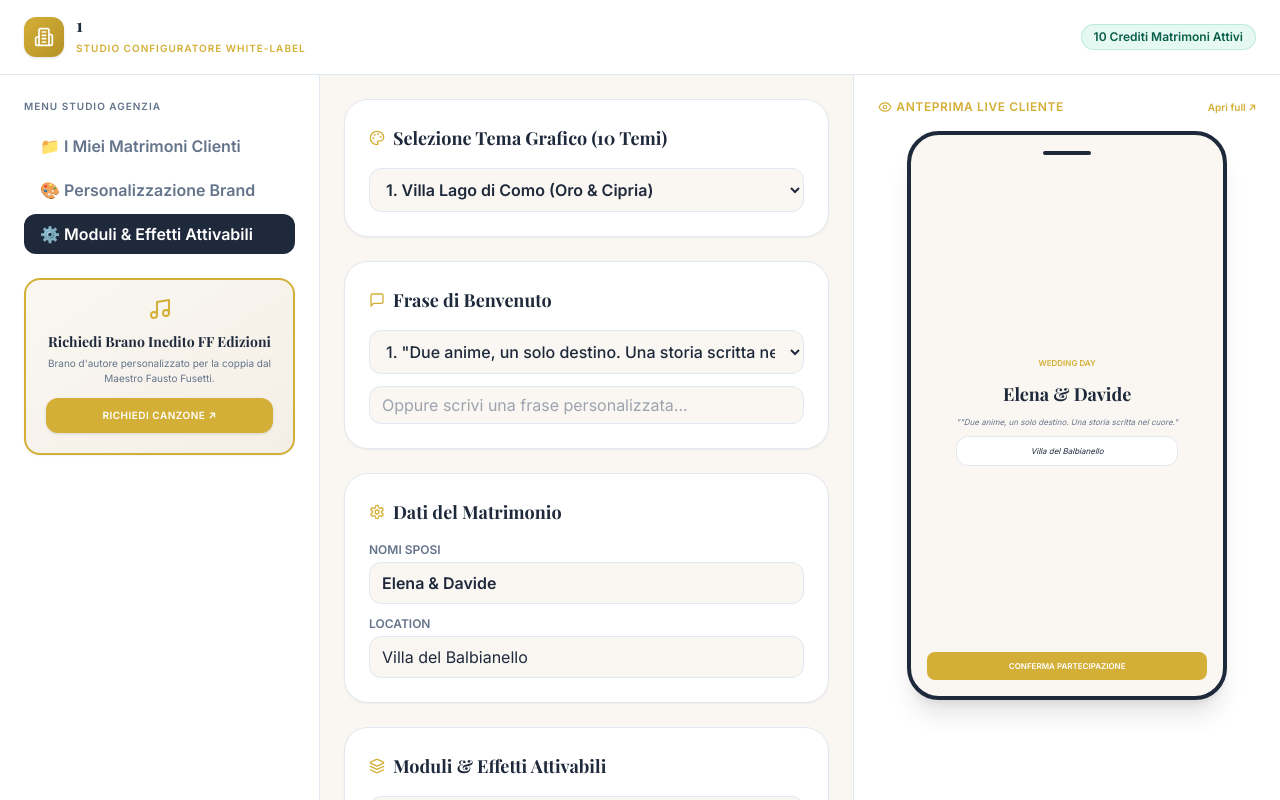
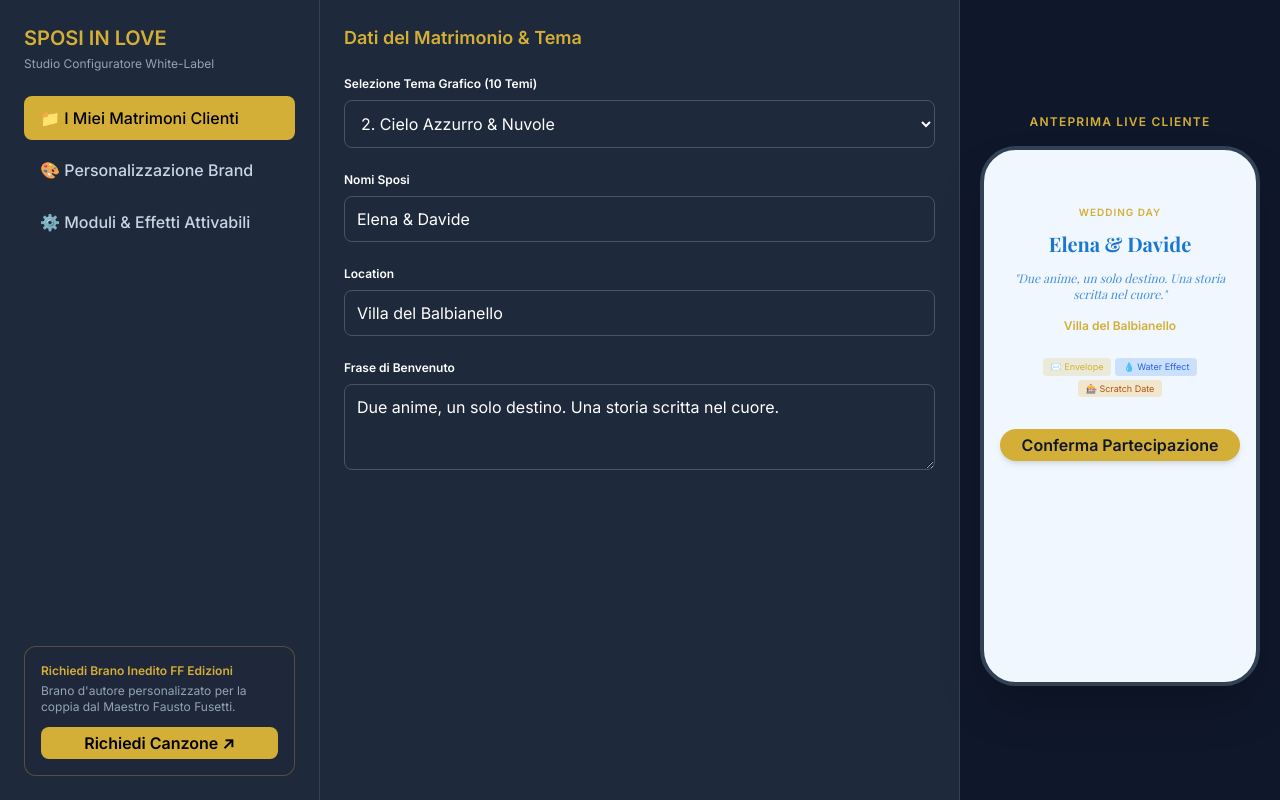
Before and after one commit to Rickym2025/love, a Next.js app: page /agency/1 in a window 1280 px wide. Shown: the top 800 px of the page. Built offline with nearby package versions, Linux system fonts and the light colour scheme; a web font is replaced by a local one.

Commit message:
Update page.tsx

```diff
--- a/src/app/agency/[agencyId]/page.tsx
+++ b/src/app/agency/[agencyId]/page.tsx
@@ -1,48 +1,15 @@
-'use client';
+"use client";
+import React, { useState } from "react";
 
-import React, { useState } from 'react';
-import Link from 'next/link';
-import { Building2, Settings, Sparkles, Music, Eye, Layers, Palette, MessageSquare, CheckCircle2 } from 'lucide-react';
+export default function AgencyStudioPage() {
+  const [activeTab, setActiveTab] = useState<"wedding" | "brand" | "modules">("wedding");
+  const [selectedTheme, setSelectedTheme] = useState("2"); // Tema Nuvole/Azzurro
+  const [welcomePhrase, setWelcomePhrase] = useState("Due anime, un solo destino. Una storia scritta nel cuore.");
+  const [coupleNames, setCoupleNames] = useState("Elena & Davide");
+  const [locationName, setLocationName] = useState("Villa del Balbianello");
+  const [showWeb3FormsModal, setShowWeb3FormsModal] = useState(false);
 
-export default function AgencyStudioPage({ params }: { params: { agencyId: string } }) {
-  const agencyName = params.agencyId.replace(/-/g, ' ').toUpperCase();
-
-  const [activeTab, setActiveTab] = useState<'matrimoni' | 'brand' | 'effetti' | 'musica'>('effetti');
-
-  // STATO CONFIGURAZIONE SPOSI
-  const [coupleNames, setCoupleNames] = useState('Elena & Davide');
-  const [weddingDate, setWeddingDate] = useState('2026-09-28');
-  const [locationName, setLocationName] = useState('Villa del Balbianello');
-  const [selectedTheme, setSelectedTheme] = useState('1');
-  const [selectedPhrase, setSelectedPhrase] = useState('1');
-  const [customPhrase, setCustomPhrase] = useState('');
-
-  const themes = [
-    { id: '1', name: '1. Villa Lago di Como (Oro & Cipria)' },
-    { id: '2', name: '2. Cielo Azzurro & Nuvole' },
-    { id: '3', name: '3. Borgo Toscano & Olivo' },
-    { id: '4', name: '4. Borgo Antico & Ceralacca' },
-    { id: '5', name: '5. Giardino Botanico' },
-    { id: '6', name: '6. Gold & Silk Luxury' },
-    { id: '7', name: '7. Mare & Tramonto' },
-    { id: '8', name: '8. Chic Terracotta' },
-    { id: '9', name: '9. Nordic Minimalist' },
-    { id: '10', name: '10. Royal Palace' },
-  ];
-
-  const welcomePhrases = [
-    '1. "Due anime, un solo destino. Una storia scritta nel cuore."',
-    '2. "L\'amore non guarda con gli occhi, ma con l\'anima."',
-    '3. "Insieme è il nostro posto preferito nel mondo."',
-    '4. "Oggi inizia il nostro per sempre."',
-    '5. "Il giorno più bello da condividere con chi amiamo."',
-    '6. "C\'è solo una felicità nella vita: amare ed essere amati."',
-    '7. "Siete cordialmente invitati al nostro giorno speciale."',
-    '8. "L\'amore è composto da un\'unica anima che abita due corpi."',
-    '9. "Un capitolo d\'amore che inizia insieme a voi."',
-    '10. "La felicità è reale solo quando è condivisa."',
-  ];
-
+  // Moduli Attivabili
   const [modules, setModules] = useState({
     envelope: true,
     waterRipple: true,
@@ -54,218 +21,179 @@ export default function AgencyStudioPage({ params }: { params: { agencyId: strin
   });
 
   const toggleModule = (key: keyof typeof modules) => {
-    setModules((prev) => ({ ...prev, [key]: !prev[key] }));
+    setModules(prev => ({ ...prev, [key]: !prev[key] }));
   };
 
   return (
-    <div className="min-h-screen bg-[#FAF7F2] text-[#1E293B] flex flex-col">
+    <div className="min-h-screen bg-[#1E293B] text-white flex flex-col md:flex-row">
+      {/* COLONNA 1: MENU SINISTRA */}
+      <div className="w-full md:w-1/4 border-r border-slate-700 p-6 flex flex-col justify-between">
+        <div>
+          <h1 className="text-xl font-bold text-[#D4AF37] mb-1">SPOSI IN LOVE</h1>
+          <p className="text-xs text-slate-400 mb-6">Studio Configuratore White-Label</p>
 
-      {/* HEADER AGENZIA (ZERO ROSSO - SOLO ORO E BLU NOTTE) */}
-      <header className="bg-white border-b border-[#E2E8F0] px-6 py-4 flex items-center justify-between">
-        <div className="flex items-center gap-3">
-          <div className="w-10 h-10 rounded-xl bg-gradient-to-br from-[#D4AF37] to-[#B59226] text-white flex items-center justify-center font-bold text-sm shadow">
-            <Building2 className="w-5 h-5" />
-          </div>
-          <div>
-            <h1 className="font-serif text-lg font-bold text-[#1E293B] leading-none">{agencyName}</h1>
-            <span className="text-[10px] text-[#D4AF37] uppercase tracking-widest font-bold">Studio Configuratore White-Label</span>
-          </div>
-        </div>
-
-        <div className="flex items-center gap-3">
-          <span className="text-xs bg-emerald-500/10 text-emerald-800 border border-emerald-500/20 px-3 py-1 rounded-full font-bold">
-            10 Crediti Matrimoni Attivi
-          </span>
-        </div>
-      </header>
-
-      {/* STRUTTURA STUDIO A 3 COLONNE */}
-      <div className="flex-1 grid grid-cols-1 lg:grid-cols-12 gap-0">
-
-        {/* COLONNA 1: MENU NAVIGAZIONE E RICHIESTA BRANO FF EDIZIONI */}
-        <div className="lg:col-span-3 bg-white border-r border-[#E2E8F0] p-6 space-y-6">
-          <div>
-            <span className="text-[10px] text-[#64748B] uppercase tracking-widest font-bold block mb-3">Menu Studio Agenzia</span>
-            <nav className="space-y-1 text-xs font-bold">
+          <nav className="space-y-2">
             <button
-                onClick={() => setActiveTab('matrimoni')}
-                className={`w-full text-left px-4 py-3 rounded-xl transition-all ${
-                  activeTab === 'matrimoni' ? 'bg-[#1E293B] text-white' : 'hover:bg-[#FAF7F2] text-[#64748B]'
-                }`}
+              onClick={() => setActiveTab("wedding")}
+              className={`w-[100%] text-left px-4 py-3 rounded-lg text-sm font-medium transition ${activeTab === "wedding" ? "bg-[#D4AF37] text-black" : "hover:bg-slate-800 text-slate-300"}`}
             >
               📁 I Miei Matrimoni Clienti
             </button>
             <button
-                onClick={() => setActiveTab('brand')}
-                className={`w-full text-left px-4 py-3 rounded-xl transition-all ${
-                  activeTab === 'brand' ? 'bg-[#1E293B] text-white' : 'hover:bg-[#FAF7F2] text-[#64748B]'
-                }`}
+              onClick={() => setActiveTab("brand")}
+              className={`w-[100%] text-left px-4 py-3 rounded-lg text-sm font-medium transition ${activeTab === "brand" ? "bg-[#D4AF37] text-black" : "hover:bg-slate-800 text-slate-300"}`}
             >
               🎨 Personalizzazione Brand
             </button>
             <button
-                onClick={() => setActiveTab('effetti')}
-                className={`w-full text-left px-4 py-3 rounded-xl transition-all ${
-                  activeTab === 'effetti' ? 'bg-[#1E293B] text-white' : 'hover:bg-[#FAF7F2] text-[#64748B]'
-                }`}
+              onClick={() => setActiveTab("modules")}
+              className={`w-[100%] text-left px-4 py-3 rounded-lg text-sm font-medium transition ${activeTab === "modules" ? "bg-[#D4AF37] text-black" : "hover:bg-slate-800 text-slate-300"}`}
             >
               ⚙️ Moduli & Effetti Attivabili
             </button>
           </nav>
         </div>
 
-          {/* BOX RICHIESTA BRANO INEDITO FF EDIZIONI */}
-          <div className="bg-gradient-to-br from-[#FAF7F2] to-[#F4EFE6] border-2 border-[#D4AF37] p-5 rounded-2xl shadow-sm text-center">
-            <Music className="w-6 h-6 text-[#D4AF37] mx-auto mb-2 animate-bounce" />
-            <h4 className="font-serif text-sm font-bold text-[#1E293B] mb-1">Richiedi Brano Inedito FF Edizioni</h4>
-            <p className="text-[10px] text-[#64748B] mb-3">Brano d'autore personalizzato per la coppia dal Maestro Fausto Fusetti.</p>
-            <a
-              href="https://wa.me/3904251675950?text=Ciao%20Fausto,%20vorrei%20richiedere%20un%20brano%20inedito%20per%20un%20matrimonio!"
-              target="_blank"
-              rel="noopener noreferrer"
-              className="w-full py-2.5 rounded-xl bg-[#D4AF37] text-white text-[10px] font-bold uppercase tracking-wider block shadow hover:bg-[#B59226]"
+        {/* Box Richiesta Canzone FF Edizioni -> Apre Web3Form */}
+        <div className="bg-slate-800/80 p-4 rounded-xl border border-[#D4AF37]/30 mt-6">
+          <p className="text-xs font-bold text-[#D4AF37]">Richiedi Brano Inedito FF Edizioni</p>
+          <p className="text-xs text-slate-400 mt-1 mb-3">Brano d'autore personalizzato per la coppia dal Maestro Fausto Fusetti.</p>
+          <button
+            onClick={() => setShowWeb3FormsModal(true)}
+            className="w-[100%] py-2 bg-[#D4AF37] text-black rounded-lg text-xs font-bold hover:bg-amber-400 transition"
           >
             Richiedi Canzone ↗
-            </a>
+          </button>
         </div>
       </div>
 
-        {/* COLONNA 2: MODULI, TEMA GRAFICO E FRASE DI BENVENUTO */}
-        <div className="lg:col-span-5 p-6 overflow-y-auto space-y-6 bg-[#FAF7F2]">
+      {/* COLONNA 2: CONFIGURATORE CENTRALE */}
+      <div className="w-full md:w-2/4 p-6 border-r border-slate-700 overflow-y-auto max-h-screen">
+        {activeTab === "wedding" && (
+          <div className="space-y-6">
+            <h2 className="text-lg font-bold text-[#D4AF37]">Dati del Matrimonio & Tema</h2>
 
-          {/* SCELTA TEMA GRAFICO (10 TEMI) */}
-          <div className="bg-white p-6 rounded-3xl border border-[#E2E8F0] shadow-sm">
-            <h3 className="font-serif text-lg font-bold text-[#1E293B] mb-4 flex items-center gap-2">
-              <Palette className="w-4 h-4 text-[#D4AF37]" /> Selezione Tema Grafico (10 Temi)
-            </h3>
+            <div>
+              <label className="block text-xs font-semibold mb-2">Selezione Tema Grafico (10 Temi)</label>
               <select
                 value={selectedTheme}
                 onChange={(e) => setSelectedTheme(e.target.value)}
-              className="w-full bg-[#FAF7F2] border border-[#E2E8F0] rounded-xl px-3 py-2.5 font-bold text-xs"
+                className="w-[100%] p-3 rounded-lg bg-slate-800 border border-slate-600 text-sm text-white focus:outline-none focus:border-[#D4AF37]"
               >
-              {themes.map((t) => (
-                <option key={t.id} value={t.id}>{t.name}</option>
-              ))}
+                <option value="1">1. Avorio & Oro Bruciato (Villa del Balbianello)</option>
+                <option value="2">2. Cielo Azzurro & Nuvole</option>
+                <option value="3">3. Smeraldo & Ceralacca Dorata</option>
+                <option value="4">4. Rose Gold & Quartz</option>
+                <option value="5">5. Blu Notte & Stelle</option>
               </select>
             </div>
 
-          {/* FRASE DI BENVENUTO (10 PRESET + CUSTOM) */}
-          <div className="bg-white p-6 rounded-3xl border border-[#E2E8F0] shadow-sm">
-            <h3 className="font-serif text-lg font-bold text-[#1E293B] mb-4 flex items-center gap-2">
-              <MessageSquare className="w-4 h-4 text-[#D4AF37]" /> Frase di Benvenuto
-            </h3>
-            <select
-              value={selectedPhrase}
-              onChange={(e) => setSelectedPhrase(e.target.value)}
-              className="w-full bg-[#FAF7F2] border border-[#E2E8F0] rounded-xl px-3 py-2.5 font-medium text-xs mb-3"
-            >
-              {welcomePhrases.map((p, i) => (
-                <option key={i} value={String(i + 1)}>{p}</option>
-              ))}
-            </select>
-            <input
-              type="text"
-              placeholder="Oppure scrivi una frase personalizzata..."
-              value={customPhrase}
-              onChange={(e) => setCustomPhrase(e.target.value)}
-              className="w-full bg-[#FAF7F2] border border-[#E2E8F0] rounded-xl px-3 py-2 text-xs"
-            />
-          </div>
-
-          {/* DATI SPOSI */}
-          <div className="bg-white p-6 rounded-3xl border border-[#E2E8F0] shadow-sm">
-            <h3 className="font-serif text-lg font-bold text-[#1E293B] mb-4 flex items-center gap-2">
-              <Settings className="w-4 h-4 text-[#D4AF37]" /> Dati del Matrimonio
-            </h3>
-
-            <div className="space-y-3 text-xs">
             <div>
-                <label className="block text-[#64748B] font-bold mb-1 uppercase">Nomi Sposi</label>
+              <label className="block text-xs font-semibold mb-2">Nomi Sposi</label>
               <input
                 type="text"
                 value={coupleNames}
                 onChange={(e) => setCoupleNames(e.target.value)}
-                  className="w-full bg-[#FAF7F2] border border-[#E2E8F0] rounded-xl px-3 py-2.5 font-bold"
+                className="w-[100%] p-3 rounded-lg bg-slate-800 border border-slate-600 text-sm text-white"
               />
             </div>
 
             <div>
-                <label className="block text-[#64748B] font-bold mb-1 uppercase">Location</label>
+              <label className="block text-xs font-semibold mb-2">Location</label>
               <input
                 type="text"
                 value={locationName}
                 onChange={(e) => setLocationName(e.target.value)}
-                  className="w-full bg-[#FAF7F2] border border-[#E2E8F0] rounded-xl px-3 py-2.5"
+                className="w-[100%] p-3 rounded-lg bg-slate-800 border border-slate-600 text-sm text-white"
               />
+            </div>
+
+            <div>
+              <label className="block text-xs font-semibold mb-2">Frase di Benvenuto</label>
+              <textarea
+                rows={3}
+                value={welcomePhrase}
+                onChange={(e) => setWelcomePhrase(e.target.value)}
+                className="w-[100%] p-3 rounded-lg bg-slate-800 border border-slate-600 text-sm text-white"
+              />
+            </div>
+          </div>
+        )}
+
+        {activeTab === "brand" && (
+          <div className="space-y-4">
+            <h2 className="text-lg font-bold text-[#D4AF37]">Personalizzazione White-Label Agenzia</h2>
+            <p className="text-xs text-slate-400">Carica il tuo logo agenzia e imposta i tuoi colori di footer.</p>
+            <div>
+              <label className="block text-xs mb-1">Logo Agenzia (PNG Trasparente)</label>
+              <input type="file" className="text-xs text-slate-300" />
+            </div>
+          </div>
+        )}
+
+        {activeTab === "modules" && (
+          <div className="space-y-4">
+            <h2 className="text-lg font-bold text-[#D4AF37]">Moduli & Effetti Attivabili</h2>
+            {Object.keys(modules).map((key) => (
+              <div key={key} className="flex justify-between items-center p-3 bg-slate-800 rounded-lg">
+                <span className="text-sm capitalize">{key}</span>
+                <button
+                  onClick={() => toggleModule(key as keyof typeof modules)}
+                  className={`px-3 py-1 rounded text-xs font-bold ${modules[key as keyof typeof modules] ? "bg-emerald-500 text-white" : "bg-slate-600 text-slate-300"}`}
+                >
+                  {modules[key as keyof typeof modules] ? "Attivo" : "Disattivato"}
+                </button>
+              </div>
+            ))}
+          </div>
+        )}
+      </div>
+
+      {/* COLONNA 3: ANTEPRIMA LIVE SINCRONIZZATA */}
+      <div className="w-full md:w-1/4 p-6 bg-slate-900 flex flex-col items-center justify-center">
+        <p className="text-xs font-bold text-[#D4AF37] mb-4 uppercase tracking-widest">Anteprima Live Cliente</p>
+
+        {/* Mockup Smartphone */}
+        <div className={`w-[280px] h-[540px] rounded-[36px] border-4 border-slate-700 shadow-2xl p-4 overflow-y-auto transition-colors duration-500 ${selectedTheme === "2" ? "bg-[#F0F7FF] text-[#1976D2]" : "bg-[#FAF7F2] text-[#1E293B]"}`}>
+          <div className="text-center pt-8">
+            <span className="text-[10px] tracking-widest uppercase font-semibold text-[#D4AF37]">Wedding Day</span>
+            <h3 className="text-xl font-serif font-bold mt-2">{coupleNames}</h3>
+            <p className="text-xs italic mt-3 px-2 font-serif opacity-80">"{welcomePhrase}"</p>
+            <p className="text-xs font-bold mt-4 text-[#D4AF37]">{locationName}</p>
+
+            {/* Badge Moduli Attivi */}
+            <div className="mt-6 flex flex-wrap gap-1 justify-center">
+              {modules.envelope && <span className="text-[9px] bg-[#D4AF37]/20 text-[#D4AF37] px-2 py-0.5 rounded">✉️ Envelope</span>}
+              {modules.waterRipple && <span className="text-[9px] bg-blue-500/20 text-blue-600 px-2 py-0.5 rounded">💧 Water Effect</span>}
+              {modules.scratchDate && <span className="text-[9px] bg-amber-500/20 text-amber-700 px-2 py-0.5 rounded">🎰 Scratch Date</span>}
+            </div>
+
+            <button className="mt-8 w-[100%] py-2 bg-[#D4AF37] text-slate-900 font-bold rounded-full text-xs shadow-md">
+              Conferma Partecipazione
+            </button>
           </div>
         </div>
       </div>
 
-          {/* SELEZIONE MODULI ATTIVI */}
-          <div className="bg-white p-6 rounded-3xl border border-[#E2E8F0] shadow-sm">
-            <h3 className="font-serif text-lg font-bold text-[#1E293B] mb-4 flex items-center gap-2">
-              <Layers className="w-4 h-4 text-[#D4AF37]" /> Moduli & Effetti Attivabili
-            </h3>
-
-            <div className="space-y-2 text-xs">
-              {Object.entries(modules).map(([key, isEnabled]) => (
-                <div key={key} className="flex items-center justify-between p-3 bg-[#FAF7F2] rounded-xl border border-[#E2E8F0]">
-                  <span className="font-bold text-[#1E293B] capitalize">{key.replace(/([A-Z])/g, ' $1')}</span>
-                  <button
-                    onClick={() => toggleModule(key as any)}
-                    className={`px-3 py-1 rounded-full text-[10px] font-bold uppercase transition-all ${
-                      isEnabled ? 'bg-[#D4AF37] text-white' : 'bg-slate-200 text-slate-500'
-                    }`}
-                  >
-                    {isEnabled ? 'Attivo' : 'Disattivato'}
-                  </button>
+      {/* MODALE WEB3FORMS (Richiesta Canzone Inedita) */}
+      {showWeb3FormsModal && (
+        <div className="fixed inset-0 z-50 bg-black/80 flex items-center justify-center p-4">
+          <div className="bg-slate-800 p-6 rounded-xl max-w-md w-[100%] border border-[#D4AF37]">
+            <h3 className="text-lg font-bold text-[#D4AF37] mb-2">Richiesta Brano Inedito - FF Edizioni</h3>
+            <p className="text-xs text-slate-300 mb-4">Compila il form per richiedere la composizione su misura al Maestro Fausto Fusetti.</p>
+            <form action="https://api.web3forms.com/submit" method="POST" className="space-y-3">
+              <input type="hidden" name="access_key" value="INSERISCI_TUA_KEY_WEB3FORMS" />
+              <input type="text" name="sposi" placeholder="Nomi Sposi (es. Elena & Davide)" required className="w-[100%] p-2 rounded bg-slate-700 text-xs text-white" />
+              <input type="email" name="email" placeholder="Email Agenzia / Sposi" required className="w-[100%] p-2 rounded bg-slate-700 text-xs text-white" />
+              <textarea name="note" placeholder="Dettagli sulla storia d'amore o genere musicale..." rows={3} className="w-[100%] p-2 rounded bg-slate-700 text-xs text-white" />
+              <div className="flex justify-end space-x-2 pt-2">
+                <button type="button" onClick={() => setShowWeb3FormsModal(false)} className="px-3 py-1.5 text-xs bg-slate-600 rounded">Annulla</button>
+                <button type="submit" className="px-3 py-1.5 text-xs bg-[#D4AF37] text-black font-bold rounded">Invia Richiesta 🚀</button>
               </div>
-              ))}
+            </form>
           </div>
         </div>
-        </div>
-
-        {/* COLONNA 3: PREVIEW LIVE DELL'INVITO */}
-        <div className="lg:col-span-4 bg-white border-l border-[#E2E8F0] p-6 flex flex-col justify-between">
-          <div>
-            <div className="flex items-center justify-between mb-4">
-              <span className="text-xs text-[#D4AF37] font-bold uppercase tracking-wider flex items-center gap-1">
-                <Eye className="w-3.5 h-3.5" /> Anteprima Live Cliente
-              </span>
-              <Link
-                href="/elena-e-davide"
-                target="_blank"
-                className="text-[10px] font-bold text-[#D4AF37] hover:underline"
-              >
-                Apri full ↗
-              </Link>
-            </div>
-
-            {/* MOCKUP MOBILE PREVIEW REALE */}
-            <div className="w-full max-w-xs mx-auto aspect-[9/16] bg-[#FAF7F2] border-4 border-[#1E293B] rounded-[32px] p-4 shadow-xl flex flex-col items-center justify-between text-center overflow-hidden">
-              <div className="w-12 h-1 bg-[#1E293B] rounded-full mb-2" />
-              <div className="my-auto space-y-2">
-                <span className="text-[8px] text-[#D4AF37] font-bold uppercase">Wedding Day</span>
-                <h4 className="font-serif text-lg text-[#1E293B] font-bold">{coupleNames}</h4>
-                <p className="text-[8px] text-[#64748B] italic">
-                  "{customPhrase || welcomePhrases[Number(selectedPhrase) - 1]?.slice(3, -1)}"
-                </p>
-                <div className="p-2 bg-white rounded-xl border border-[#E2E8F0] text-[8px] italic">
-                  {locationName}
-                </div>
-              </div>
-              <div className="w-full py-2 bg-[#D4AF37] text-white text-[8px] font-bold rounded-lg uppercase">
-                Conferma Partecipazione
-              </div>
-            </div>
-          </div>
-
-          <button className="w-full py-3.5 rounded-xl bg-[#D4AF37] text-white font-bold text-xs uppercase tracking-widest shadow-md mt-6 hover:bg-[#B59226]">
-            Salva & Genera Link Sposi 🚀
-          </button>
-        </div>
-
-      </div>
+      )}
     </div>
   );
 }
```
Lines whose indentation alone changed are shown as unchanged.
